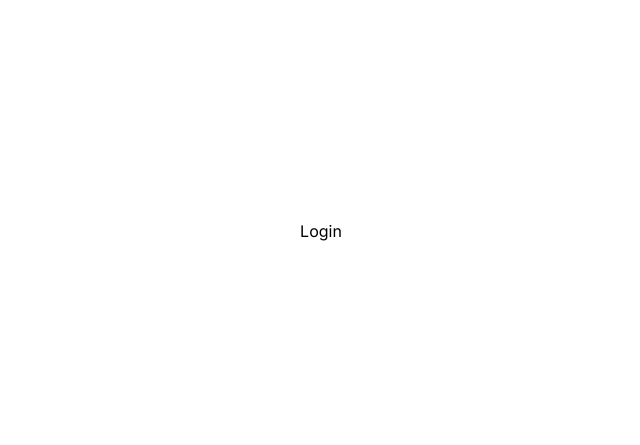
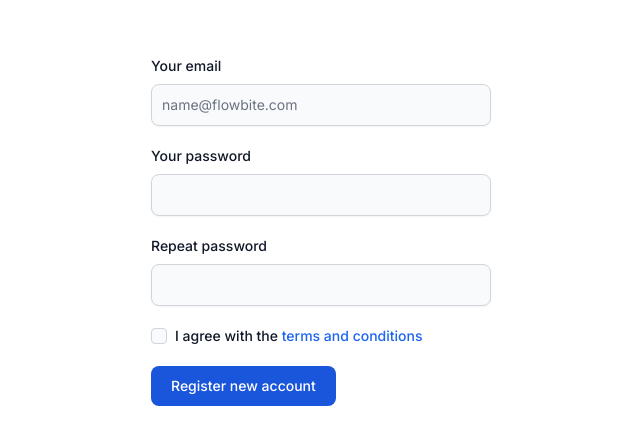
Before and after one commit to CesarAugusto316/vlg-software, a React (Vite) app: page /login in a window 1280 px wide. Shown: the part 169-614 px from the top of the page, without its empty margins (319-959 px from the left). Built offline with nearby package versions, Linux system fonts and the light colour scheme.

Commit message:
✨ Add login form to Login component

```diff
--- a/src/app/login/Login.tsx
+++ b/src/app/login/Login.tsx
@@ -4,7 +4,30 @@
 export const Login: FC = () => {
   return (
     <div className="h-screen flex items-center justify-center">
-      <h1>Login</h1>
+
+
+      <form className="w-[340px]">
+        <div className="mb-5">
+          <label htmlFor="email" className="block mb-2 text-sm font-medium text-gray-900 dark:text-white">Your email</label>
+          <input type="email" id="email" className="shadow-sm bg-gray-50 border border-gray-300 text-gray-900 text-sm rounded-lg focus:ring-blue-500 focus:border-blue-500 block w-full p-2.5 dark:bg-gray-700 dark:border-gray-600 dark:placeholder-gray-400 dark:text-white dark:focus:ring-blue-500 dark:focus:border-blue-500 dark:shadow-sm-light" placeholder="name@flowbite.com" required />
+        </div>
+        <div className="mb-5">
+          <label htmlFor="password" className="block mb-2 text-sm font-medium text-gray-900 dark:text-white">Your password</label>
+          <input type="password" id="password" className="shadow-sm bg-gray-50 border border-gray-300 text-gray-900 text-sm rounded-lg focus:ring-blue-500 focus:border-blue-500 block w-full p-2.5 dark:bg-gray-700 dark:border-gray-600 dark:placeholder-gray-400 dark:text-white dark:focus:ring-blue-500 dark:focus:border-blue-500 dark:shadow-sm-light" required />
+        </div>
+        <div className="mb-5">
+          <label htmlFor="repeat-password" className="block mb-2 text-sm font-medium text-gray-900 dark:text-white">Repeat password</label>
+          <input type="password" id="repeat-password" className="shadow-sm bg-gray-50 border border-gray-300 text-gray-900 text-sm rounded-lg focus:ring-blue-500 focus:border-blue-500 block w-full p-2.5 dark:bg-gray-700 dark:border-gray-600 dark:placeholder-gray-400 dark:text-white dark:focus:ring-blue-500 dark:focus:border-blue-500 dark:shadow-sm-light" required />
+        </div>
+        <div className="flex items-start mb-5">
+          <div className="flex items-center h-5">
+            <input id="terms" type="checkbox" value="" className="w-4 h-4 border border-gray-300 rounded bg-gray-50 focus:ring-3 focus:ring-blue-300 dark:bg-gray-700 dark:border-gray-600 dark:focus:ring-blue-600 dark:ring-offset-gray-800 dark:focus:ring-offset-gray-800" required />
+          </div>
+          <label htmlFor="terms" className="ms-2 text-sm font-medium text-gray-900 dark:text-gray-300">I agree with the <a href="#" className="text-blue-600 hover:underline dark:text-blue-500">terms and conditions</a></label>
+        </div>
+        <button type="submit" className="text-white bg-blue-700 hover:bg-blue-800 focus:ring-4 focus:outline-none focus:ring-blue-300 font-medium rounded-lg text-sm px-5 py-2.5 text-center dark:bg-blue-600 dark:hover:bg-blue-700 dark:focus:ring-blue-800">Register new account</button>
+      </form>
+
     </div>
   );
 };
```
